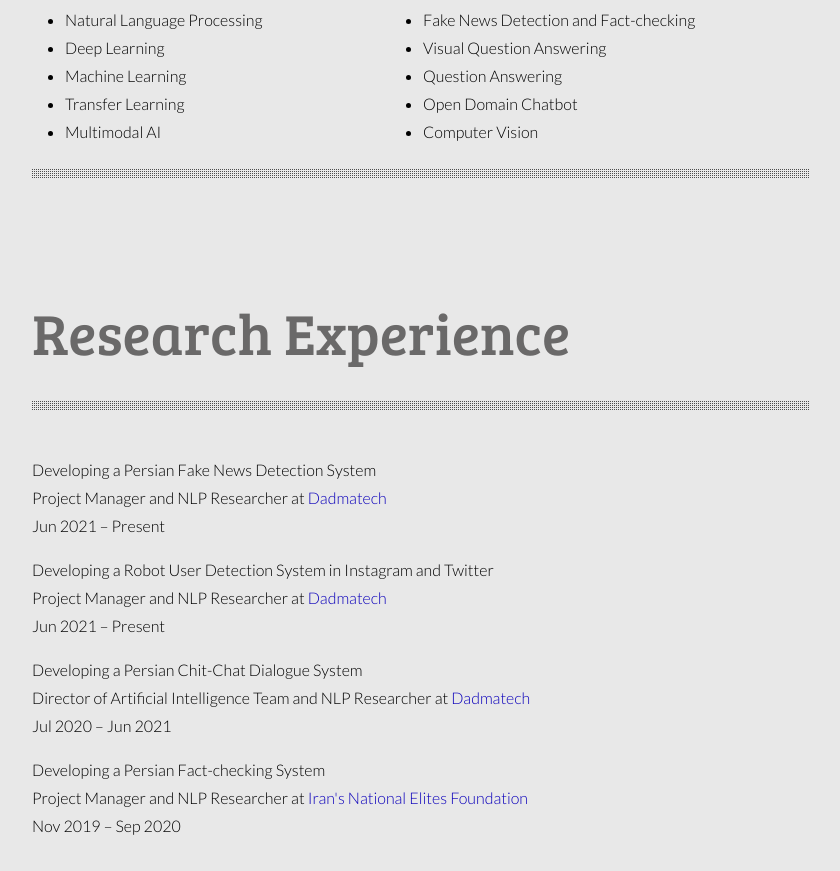
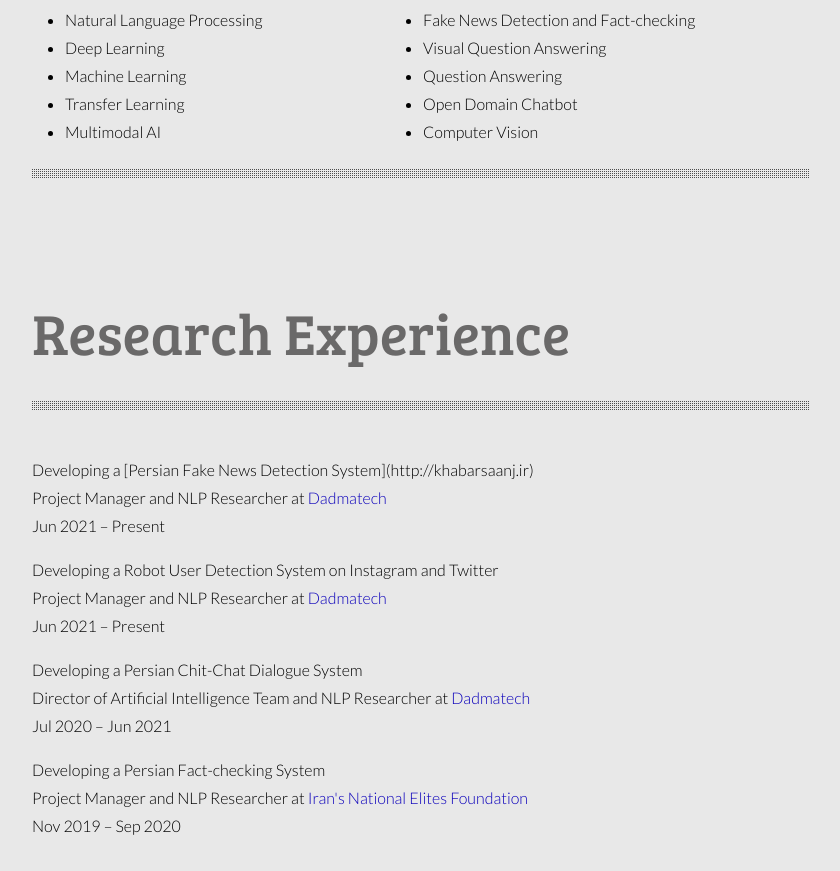
Before and after one commit to Zarharan/Zarharan.github.io, a plain HTML site: page index.html in a window 1280 px wide. Shown: the part 3665-4536 px from the top of the page, without its empty margins (219-1059 px from the left). Drawn offline with nearby package versions, Linux system fonts and the light colour scheme; files whose address does not match are found by name.

Commit message:
Add fake news demo URL.

```diff
--- a/index.html
+++ b/index.html
@@ -312,13 +312,13 @@ While I am interested in every aspect of artificial intelligence, from natural l
         <div class="top-divider"></div>
         <div class="content">
             <p>
-	    	Developing a Persian Fake News Detection System<br/>
+	    	Developing a [Persian Fake News Detection System](http://khabarsaanj.ir)<br/>
 		Project Manager and NLP Researcher at <a target="_blank" title="Dadmatech" href="https://www.linkedin.com/company/dadmatech">Dadmatech</a><br/>
 		Jun 2021 – Present
 		</p>
 
 		<p>
-	    	Developing a Robot User Detection System in Instagram and Twitter<br/>
+	    	Developing a Robot User Detection System on Instagram and Twitter<br/>
 		Project Manager and NLP Researcher at <a target="_blank" title="Dadmatech" href="https://www.linkedin.com/company/dadmatech">Dadmatech</a><br/>
 		Jun 2021 – Present
 		</p>
```
